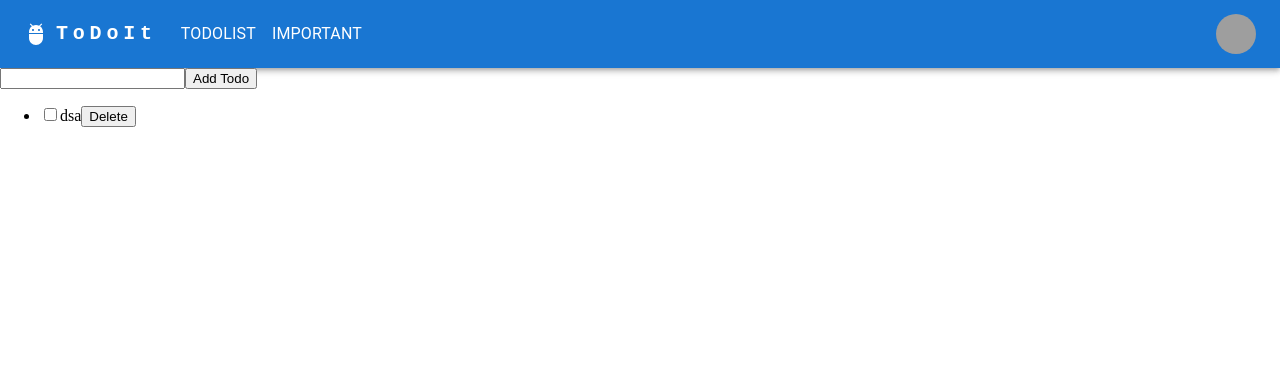
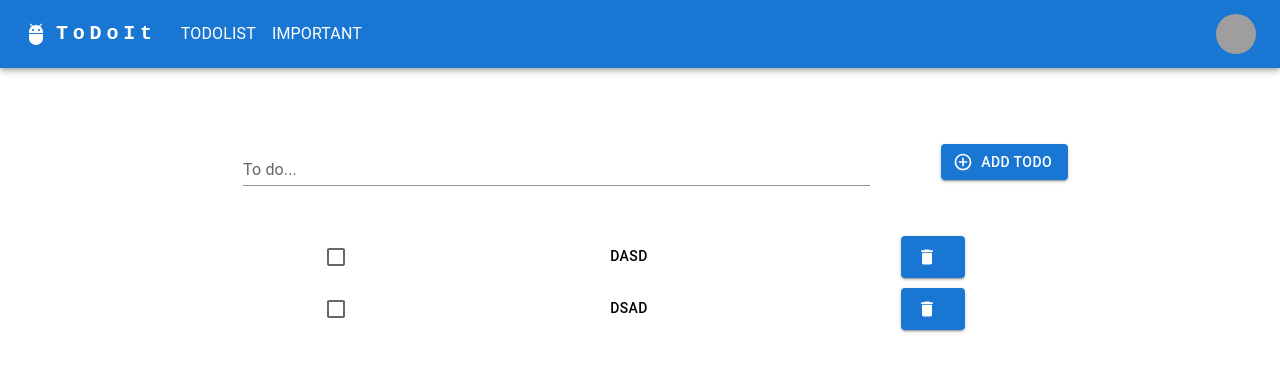
Before and after one commit to Zefear96/todo-TS-RT, a React (Create React App) app: page /list in a window 1280 px wide. Shown: the top 372 px of the page. Built offline with nearby package versions, Linux system fonts and the light colour scheme; data requests are answered from the project's data file; grey boxes are pictures that could not be loaded.

Commit message:
add some styl

```diff
--- a/src/App.tsx
+++ b/src/App.tsx
@@ -7,7 +7,7 @@ function App() {
 	return (
 		<>
 			<Navbar />
-			<AddTodoForm />
+			{/* <AddTodoForm /> */}
 			<MainRoutes />
 		</>
 	);
--- a/src/api.ts
+++ b/src/api.ts
@@ -25,3 +25,5 @@ export const deleteTodo = async (id: number) => {
 	const response = await axios.delete(`${BASE_URL}/todos/${id}`);
 	return response.data;
 };
+
+// P.S. в идеале перенести сюда из todoSlice запросы на сервер, чтобы они были отдельно
--- a/src/components/Todo/AddTodoForm.tsx
+++ b/src/components/Todo/AddTodoForm.tsx
@@ -4,6 +4,11 @@ import { ThunkDispatch } from "redux-thunk";
 import { AnyAction } from "redux";
 import { addTodo } from "../../features/todoSlice";
 import { RootState } from "../../app/store";
+
+// MUI
+import TextField from "@mui/material/TextField";
+import Button from "@mui/material/Button";
+import AddCircleOutlineIcon from "@mui/icons-material/AddCircleOutline";
 
 const AddTodoForm: React.FC = () => {
 	const dispatch: ThunkDispatch<RootState, undefined, AnyAction> =
@@ -22,13 +27,24 @@ const AddTodoForm: React.FC = () => {
 	};
 
 	return (
-		<form onSubmit={handleSubmit}>
-			<input
+		<form onSubmit={handleSubmit} className="add-form-todo">
+			<TextField
+				id="standard-basic"
+				label="To do..."
+				variant="standard"
 				type="text"
 				value={text}
 				onChange={(e) => setText(e.target.value)}
+				className="inp-add-todo"
 			/>
-			<button type="submit">Add Todo</button>
+			<Button
+				variant="contained"
+				type="submit"
+				id="btn-add-todo"
+				startIcon={<AddCircleOutlineIcon />}
+			>
+				Add Todo
+			</Button>
 		</form>
 	);
 };
--- /dev/null
+++ b/src/components/Todo/TodoList.css
@@ -0,0 +1,44 @@
+.todo-page {
+  margin: 30px auto;
+  display: flex;
+  flex-direction: column;
+  justify-content: center;
+  align-items: center;
+  width: 70%;
+}
+
+.add-form-todo {
+  width: 100%;
+  display: flex;
+  justify-content: center;
+  margin: 20px auto;
+  flex-wrap: wrap;
+}
+
+#btn-add-todo {
+  margin: auto 20px;
+}
+
+.inp-add-todo {
+  width: 70%;
+  margin: 20px auto !important;
+}
+
+.todo-list {
+  width: 100%;
+  margin: auto;
+  justify-content: center;
+  padding: 0;
+}
+
+.todo-item {
+  display: flex;
+  margin: 10px auto;
+  width: 100%;
+  justify-content: space-around;
+
+}
+
+.todo-item.completed {
+  text-decoration: line-through;
+}
--- a/src/components/Todo/TodoList.tsx
+++ b/src/components/Todo/TodoList.tsx
@@ -4,6 +4,21 @@ import { RootState } from "../../app/store";
 import { fetchTodos, deleteTodo, updateTodo } from "../../features/todoSlice";
 import { ThunkDispatch } from "redux-thunk";
 import { AnyAction } from "redux";
+import AddTodoForm from "./AddTodoForm";
+
+import "./TodoList.css";
+
+// MUI
+import Checkbox from "@mui/material/Checkbox";
+import Button from "@mui/material/Button";
+import DeleteIcon from "@mui/icons-material/Delete";
+import { styled } from "@mui/material/styles";
+
+const Div = styled("div")(({ theme }) => ({
+	...theme.typography.button,
+	backgroundColor: theme.palette.background.paper,
+	padding: theme.spacing(1),
+}));
 
 const TodoList: React.FC = () => {
 	const dispatch: ThunkDispatch<RootState, undefined, AnyAction> =
@@ -25,11 +40,16 @@ const TodoList: React.FC = () => {
 	}
 
 	return (
-		<ul>
+		<div className="todo-page">
+			<AddTodoForm />
+			<ul className="todo-list">
 				{todos.map((todo) => (
-				<li key={todo.id}>
-					<input
-						type="checkbox"
+					<li
+						key={todo.id}
+						className={`todo-item ${todo.completed ? "completed" : ""}`}
+					>
+						<Checkbox
+							color="success"
 							checked={todo.completed}
 							onChange={() =>
 								dispatch(
@@ -40,11 +60,18 @@ const TodoList: React.FC = () => {
 								)
 							}
 						/>
-					<span>{todo.text}</span>
-					<button onClick={() => dispatch(deleteTodo(todo.id))}>Delete</button>
+
+						<Div>{todo.text}</Div>
+
+						<Button
+							variant="contained"
+							onClick={() => dispatch(deleteTodo(todo.id))}
+							startIcon={<DeleteIcon />}
+						></Button>
 					</li>
 				))}
 			</ul>
+		</div>
 	);
 };
 
--- a/src/db.json
+++ b/src/db.json
@@ -1,10 +1,19 @@
 {
   "todos": [
     {
-      "text": "dsa",
+      "text": "dasd",
       "completed": false,
       "id": 1
+    },
+    {
+      "text": "dsad",
+      "completed": false,
+      "id": 2
     }
   ],
-  "trash": []
+  "trash": [
+    {
+      "id": 1
+    }
+  ]
 }
--- a/src/features/todoSlice.ts
+++ b/src/features/todoSlice.ts
@@ -37,6 +37,7 @@ export const addTodo = createAsyncThunk("todos/addTodo", async (text: any) => {
 export const deleteTodo = createAsyncThunk(
 	"todos/deleteTodo",
 	async (id: number) => {
+		await axios.post(`${BASE_URL}/trash`);
 		await axios.delete(`${BASE_URL}/todos/${id}`);
 		return id;
 	},
```
Lines whose indentation alone changed are shown as unchanged.
